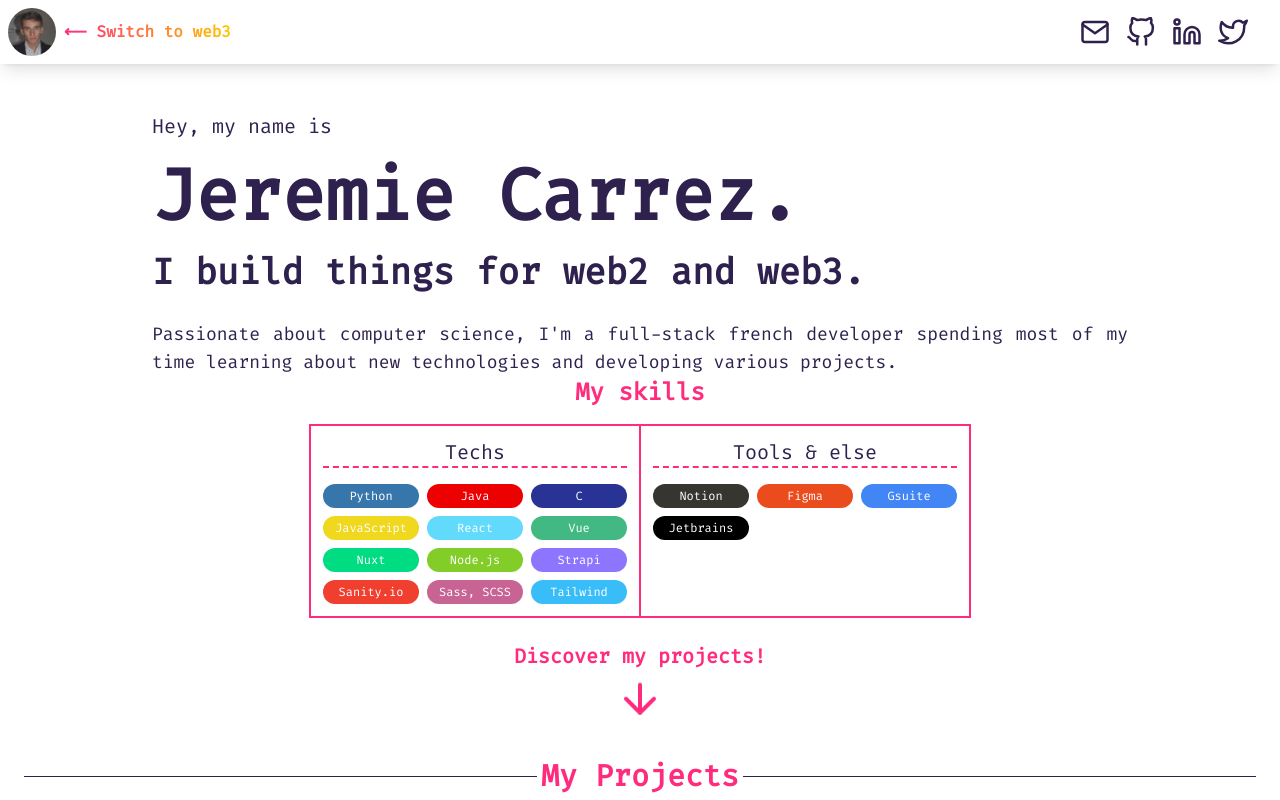
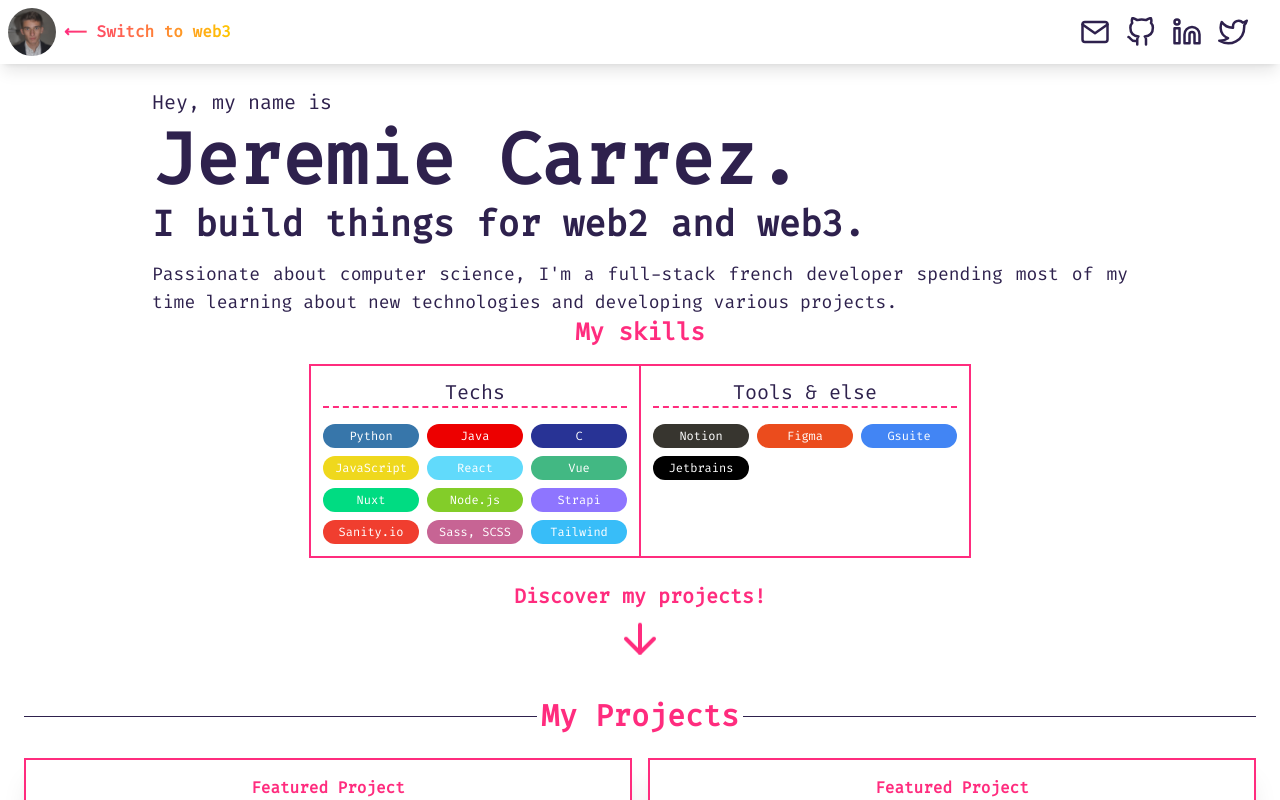
Before and after one commit to NanoPek/myPortfolio, a React (Create React App) app: page / in a window 1280 px wide. Shown: the top 800 px of the page. Built offline with nearby package versions, Linux system fonts and the light colour scheme.

Commit message:
UI enhancements on main page

```diff
--- a/src/App.js
+++ b/src/App.js
@@ -54,7 +54,7 @@ function App() {
           </header>
           <div className={"w-screen  dark:bg-darkblue dark:text-white "} >
               <div className={" px-6 flex flex-col items-center flex flex-col justify-between  "}>
-                  <div className={"pt-12 flex flex-col gap-2 lg:gap-5 lg:px-16  xl:px-32 2xl:px-64"}>
+                  <div className={" lg:pt-6 2xl:pt-12 flex flex-col gap-2 2xl:gap-5 lg:px-16  xl:px-32 2xl:px-64"}>
                       <p className={" text-xl"} >
                           Hey, my name is
                       </p>
```
